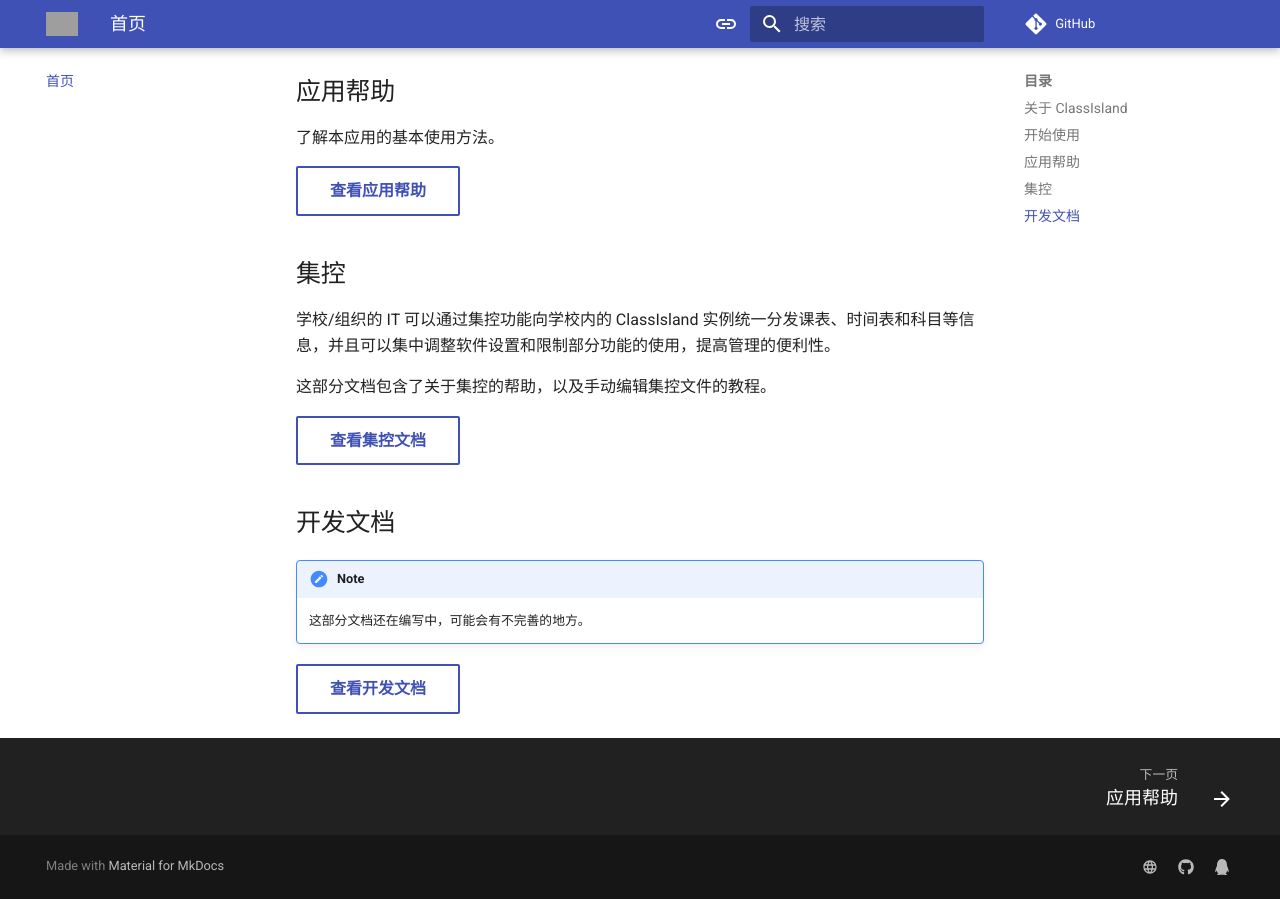
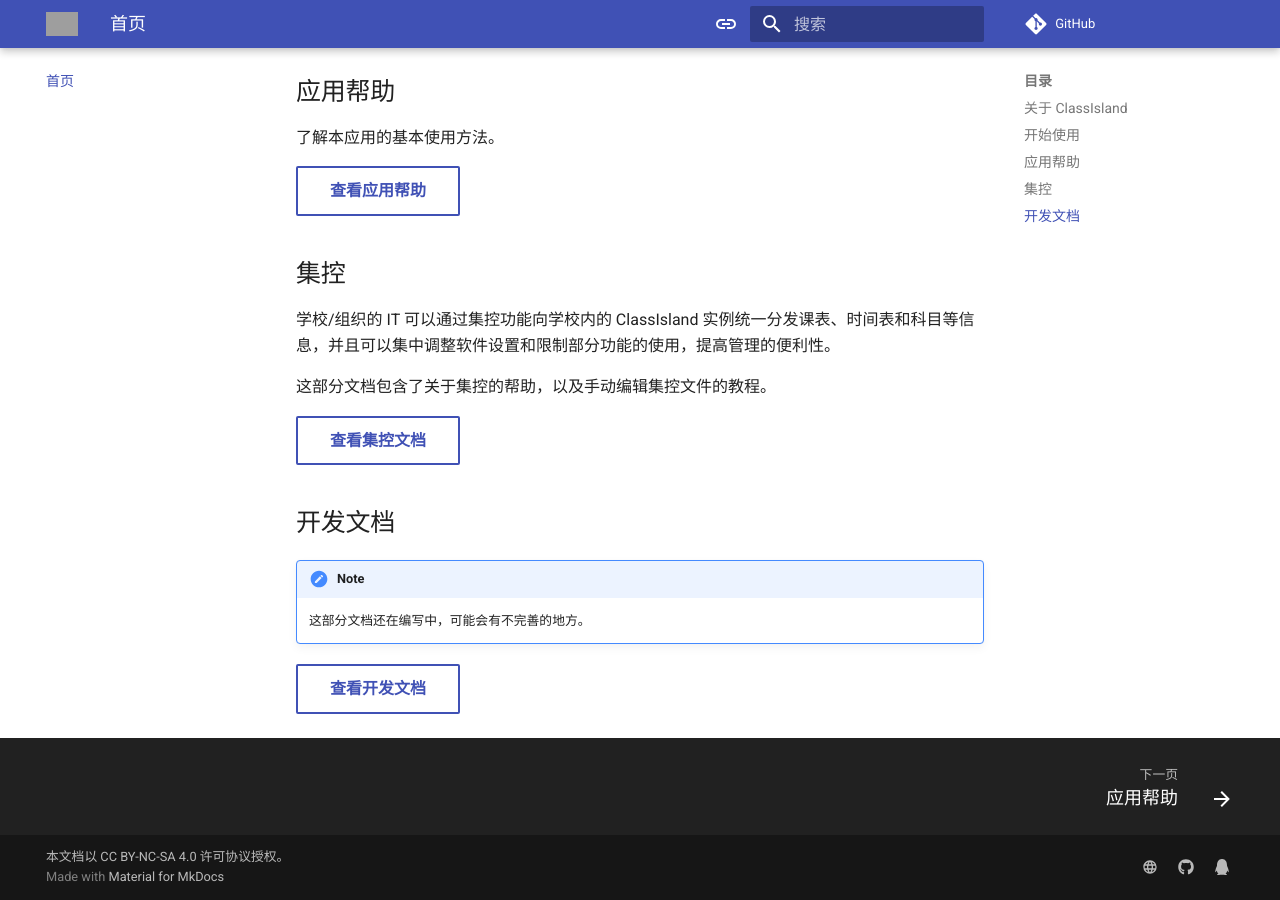
Before and after one commit to ClassIsland/classisland-docs, an MkDocs documentation site: the page built from docs/index.md, in a window 1280 px wide and 900 px high, scrolled down 611 px. Built offline with MkDocs 1.6.1 and Material for MkDocs 9.7.7, drawn with Linux system fonts in a browser that asks for light colours; comment, search, counter and statistics services are not loaded; grey boxes are pictures that could not be loaded.

Commit message:
添加版权信息

```diff
--- a/mkdocs.yml
+++ b/mkdocs.yml
@@ -4,6 +4,7 @@
 plugins:
   - glightbox
   - search
+copyright: 本文档以 CC BY-NC-SA 4.0 许可协议授权。
 theme:
   name: material
   logo: assets/logo.svg
```
